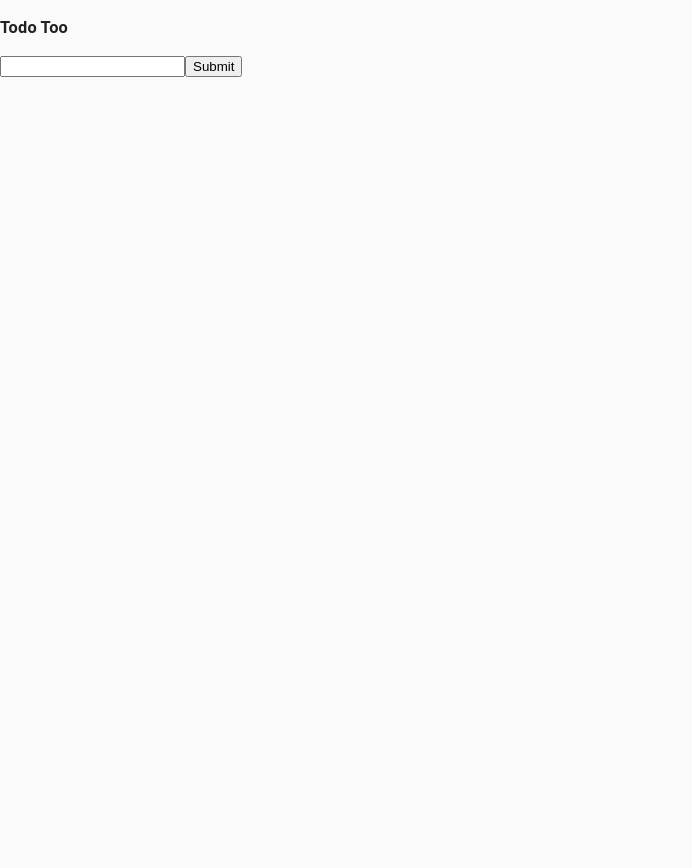
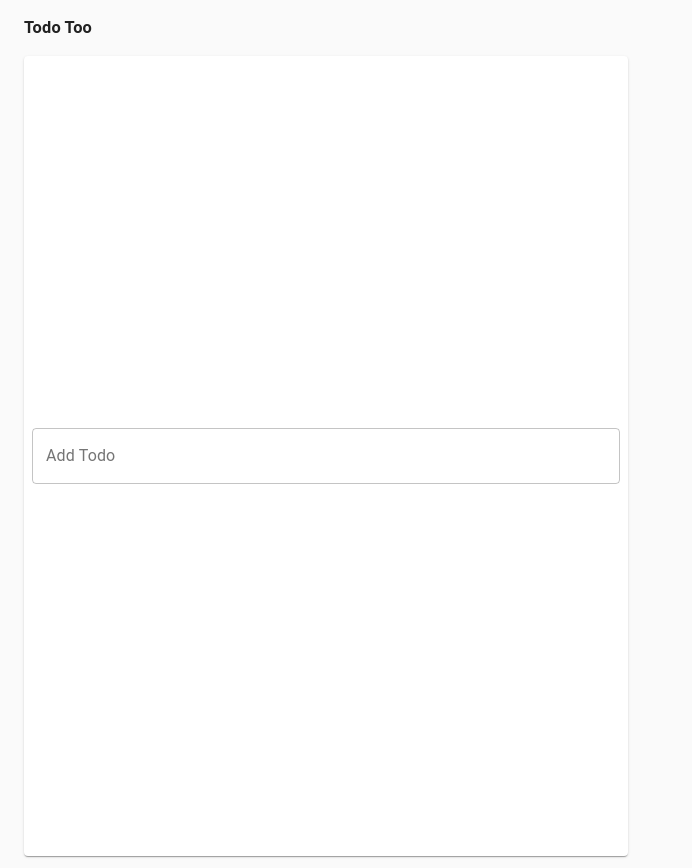
Before and after one commit to marlou-lopez/todo-too, a React (Create React App) app: page / in a window 1280 px wide. Shown: the whole page, without its empty margins (0-692 px from the left). Before the commit the page ends 800 px from the top, so only its background shows below. Built offline with nearby package versions, Linux system fonts and the light colour scheme.

Commit message:
Refactor components to use mui

```diff
--- a/package.json
+++ b/package.json
@@ -4,6 +4,7 @@
   "private": true,
   "dependencies": {
     "@material-ui/core": "^4.11.4",
+    "@material-ui/icons": "^4.11.2",
     "@testing-library/jest-dom": "^5.11.4",
     "@testing-library/react": "^11.1.0",
     "@testing-library/user-event": "^12.1.10",
@@ -12,6 +13,7 @@
     "@types/react": "^17.0.0",
     "@types/react-dom": "^17.0.0",
     "@types/react-redux": "^7.1.16",
+    "clsx": "^1.1.1",
     "react": "^17.0.2",
     "react-dom": "^17.0.2",
     "react-redux": "^7.2.4",
--- a/src/app/App.tsx
+++ b/src/app/App.tsx
@@ -1,4 +1,4 @@
-import { CssBaseline, ThemeProvider } from '@material-ui/core';
+import { CssBaseline, ThemeProvider, Container } from '@material-ui/core';
 import React from 'react';
 import TodoContainer from './components/Todo/TodoContainer';
 import theme from './theme';
@@ -8,10 +8,9 @@ const App: React.FC = () => {
   return (
     <ThemeProvider theme={theme}>
       <CssBaseline />
-      <div>
-        <h3 color='red'>Todo Too</h3>
+      <Container>
         <TodoContainer />
-      </div>
+      </Container>
     </ThemeProvider>
   )
 };
--- a/src/app/components/Todo/TodoContainer.tsx
+++ b/src/app/components/Todo/TodoContainer.tsx
@@ -1,38 +1,21 @@
-import React, { useState } from 'react';
-import { useDispatch } from 'react-redux';
-import { v4 as uuid } from 'uuid';
-import { addTodo } from '../../redux/action-creators';
+import { Grid } from '@material-ui/core';
+import React from 'react';
+import TodoForm from './TodoForm';
 import TodoList from './TodoList';
 
 const TodoContainer: React.FC = () => {
-  const dispatch = useDispatch();
-  const [content, setContent] = useState<string>('');
-
-  const onSubmit = (e: React.FormEvent) => {
-    e.preventDefault();
-    dispatch(
-      addTodo({
-        id: uuid(),
-        content,
-        done: false
-      })
-    )
-
-    setContent('')
-  }
-
-  const onChange = (e: React.ChangeEvent<HTMLInputElement>) => {
-    setContent(e.target.value)
-  }
-
   return (
-    <div>
-      <form onSubmit={onSubmit}>
-        <input type='text' value={content} onChange={onChange}/>
-        <button type='submit'>Submit</button>
-      </form>
-      <TodoList />
-    </div>
+    <React.Fragment>
+      <h3>Todo Too</h3>
+      <Grid container spacing={3}>
+        <Grid item xs={6}>
+          <TodoForm />
+        </Grid>
+        <Grid item xs={6}>
+          <TodoList />
+        </Grid>
+      </Grid>
+    </React.Fragment>
   )
 };
 
--- /dev/null
+++ b/src/app/components/Todo/TodoForm.tsx
@@ -0,0 +1,67 @@
+import { createStyles, Grid, makeStyles, Paper, Theme, TextField } from '@material-ui/core';
+import { useState } from 'react';
+import { useDispatch } from 'react-redux';
+import { v4 as uuid } from 'uuid';
+import { addTodo } from '../../redux/action-creators';
+
+const useStyle = makeStyles((theme: Theme) => {
+  return createStyles({
+    container: {
+      height: theme.spacing(100),
+    },
+    form: {
+      width: 'inherit',
+      padding: theme.spacing(1)
+    }
+  })
+})
+
+const TodoForm: React.FC = () => {
+  const classes = useStyle();
+  const dispatch = useDispatch();
+  const [content, setContent] = useState<string>('');
+
+  const onSubmit = (e: React.FormEvent) => {
+    e.preventDefault();
+    dispatch(
+      addTodo({
+        id: uuid(),
+        content,
+        done: false
+      })
+    )
+
+    setContent('')
+  }
+
+  const onChange = (e: React.ChangeEvent<HTMLInputElement>) => {
+    setContent(e.target.value)
+  }
+
+  return (
+    <Paper>
+      <Grid
+        container
+        justify='center'
+        alignItems='center'
+        classes={{
+          root: classes.container
+        }}
+      >
+        <form
+          className={classes.form}
+          onSubmit={onSubmit}>
+          <TextField
+            variant='outlined'
+            fullWidth
+            value={content}
+            onChange={onChange}
+            label='Add Todo'
+          />
+        </form>
+      </Grid>
+    </Paper>
+  )
+}
+
+export default TodoForm;
--- /dev/null
+++ b/src/app/components/Todo/TodoItem.tsx
@@ -0,0 +1,96 @@
+import { useDispatch } from "react-redux";
+import { Todo } from "../../types";
+import { deleteTodo, toggleTodo } from "../../redux/action-creators";
+import { createStyles, Grid, makeStyles, Paper, Theme, Typography, Radio } from "@material-ui/core";
+import CheckCircleIcon from '@material-ui/icons/CheckCircle';
+import RadioButtonUncheckedIcon from '@material-ui/icons/RadioButtonUnchecked';
+import EditIcon from '@material-ui/icons/Edit';
+import DeleteIcon from '@material-ui/icons/Delete';
+import CloseIcon from '@material-ui/icons/Close';
+import MoreVertIcon from '@material-ui/icons/MoreVert';
+import React from "react";
+import { useState } from "react";
+import clsx from "clsx";
+
+const useStyle = makeStyles((theme: Theme) => {
+  return createStyles({
+    paper: {
+      display: 'flex'
+    },
+    content: {
+      padding: theme.spacing(2.5)
+    },
+    action: {
+      display: 'flex',
+    },
+    moreMenu: {
+      backgroundColor: theme.palette.primary.main,
+      color: 'white',
+      display: 'flex',
+      alignItems: 'center',
+      justifyContent: 'space-around',
+      width: 0,
+      visibility: 'hidden',
+      borderTopRightRadius: theme.spacing(0.5),
+      borderBottomRightRadius: theme.spacing(0.5),
+      transition: 'visibility .3s, width .3s linear',
+      '&.expanded': {
+        width: theme.spacing(18.75),
+        visibility: 'visible',
+      }
+    }
+  })
+})
+
+const TodoItem: React.FC<Todo> = ({ id, content, done }) => {
+  const classes = useStyle();
+  const dispatch = useDispatch();
+
+  const [openMenu, setOpenMenu] = useState(false);
+
+  const handleDelete = (id: string) => {
+    dispatch(deleteTodo(id))
+  }
+
+  const handleToggle = (id: string) => {
+    dispatch(toggleTodo(id))
+  }
+
+  return (
+    <Paper key={id} className={classes.paper} >
+      <Grid
+        container
+        wrap='nowrap'
+        justify='space-between'
+        alignItems='center'
+        className={classes.content}
+      >
+        <Grid item>
+          <Typography
+            style={{
+              textDecoration: done ? 'line-through' : 'none'
+            }}
+            noWrap
+
+          >{content}</Typography>
+        </Grid>
+        <Grid item className={classes.action}>
+          {
+            done ?
+              <CheckCircleIcon color='primary' onClick={(e) => handleToggle(id)} />
+              : <RadioButtonUncheckedIcon color='primary' onClick={(e) => handleToggle(id)} />
+          }
+          {!openMenu ? <MoreVertIcon color='primary' onClick={(e) => setOpenMenu(true)} /> : null}
+          {/* <button onClick={(e) => handleDelete(id)}>delete</button> */}
+        </Grid>
+      </Grid>
+      <Grid className={clsx(classes.moreMenu, {'expanded': openMenu})}>
+        <EditIcon />
+        <DeleteIcon  onClick={(e) => handleDelete(id)} />
+        <CloseIcon onClick={(e) => setOpenMenu(false)}/>
+      </Grid>
+    </Paper>
+  )
+};
+
+export default TodoItem;
--- a/src/app/components/Todo/TodoList.tsx
+++ b/src/app/components/Todo/TodoList.tsx
@@ -1,35 +1,30 @@
+import { Grid, makeStyles, Theme, createStyles } from "@material-ui/core";
 import { useDispatch } from "react-redux";
 import { useTypedSelector } from "../../hooks/useTypedSelector";
-import { deleteTodo, toggleTodo } from "../../redux/action-creators";
+import TodoItem from "./TodoItem";
+
+const useStyle = makeStyles((theme: Theme) => {
+  return createStyles({
+    list: {
+      '& div:not(:first-child)': {
+        marginTop: theme.spacing(1)
+      }
+    }
+  })
+})
 
 const TodoList: React.FC = () => {
-  const dispatch = useDispatch()
+  const classes = useStyle();
   const todos = useTypedSelector((state) => state.todos.todos);
 
-  const handleDelete = (id: string) => {
-    dispatch(deleteTodo(id))
-  }
-
-  const handleToggle = (id: string) => {
-    dispatch(toggleTodo(id))
-  }
-
   return (
-    <ul>
+    <Grid className={classes.list}>
       {todos.map((todo) => {
         return (
-          <li key={todo.id}>
-            <p
-              style={{
-                textDecoration: todo.done ? 'line-through' : 'none'
-              }}
-              onClick={(e) => handleToggle(todo.id)}
-            >{todo.content}</p>
-            <button onClick={(e) => handleDelete(todo.id)}>delete</button>
-          </li>
+          <TodoItem {...todo} />
         )
       })}
-    </ul>
+    </Grid>
   )
 };
 
```
Also changed, not shown: 1 other file (tests, documents, lock files or other folders).
